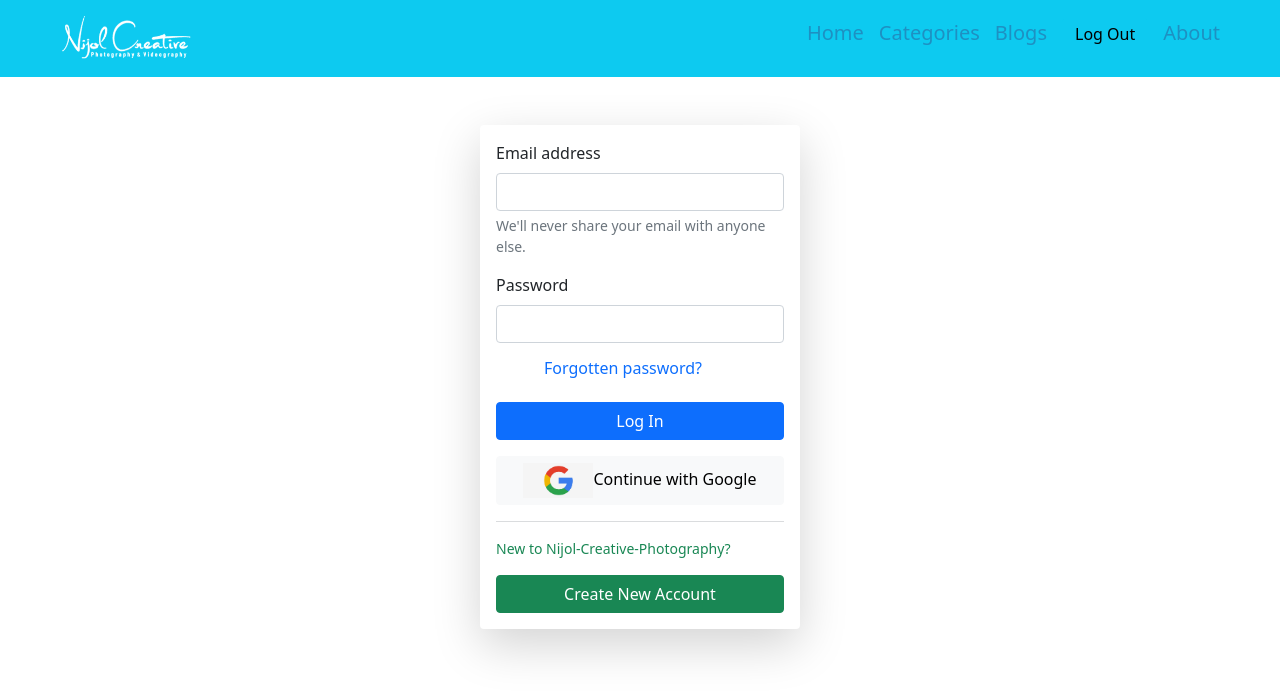
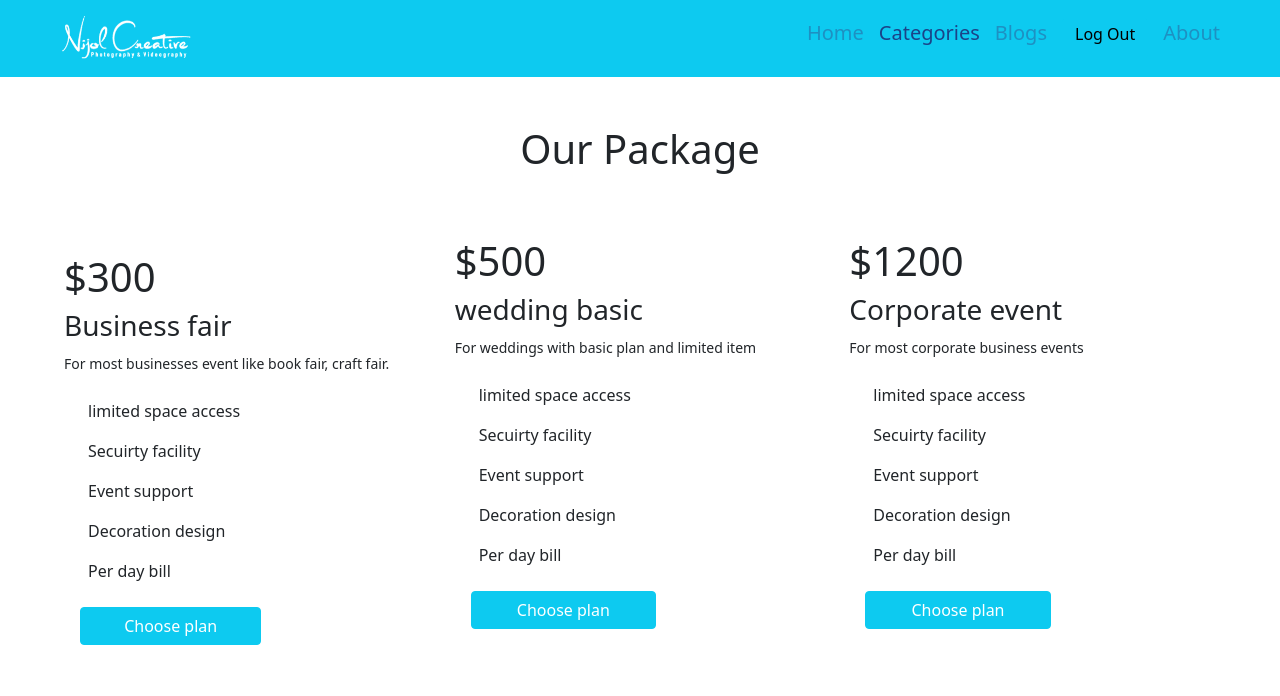
Before and after one commit to mohammadyusuf123/Photography-website, a React (Create React App) app: page /categories/1 in a window 1280 px wide. Before the commit this address led to /login. Shown: the top 696 px of the page. Built offline with nearby package versions, Linux system fonts and the light colour scheme; no server answers; sample sign-in values are in the browser's storage.

Commit message:
add-spinner

```diff
--- a/src/Components/ RequireAuth/ RequireAuth.js
+++ b/src/Components/ RequireAuth/ RequireAuth.js
@@ -2,12 +2,15 @@ import React from 'react';
 import { useAuthState } from 'react-firebase-hooks/auth';
 import { Navigate, useLocation } from 'react-router-dom';
 import auth from '../../firebase.init';
+import Loading from '../Loading/Loading';
 
 const  RequireAuth = ({children}) => {
-    const [user] = useAuthState(auth);
+    const [user,loading] = useAuthState(auth);
     let location = useLocation();
 
-
+    if(loading){
+      return<Loading></Loading>
+    }
   if (!user) {
 
     return <Navigate to="/login" state={{ from: location }} replace />;
--- a/src/Components/Booking/Booking.js
+++ b/src/Components/Booking/Booking.js
@@ -4,9 +4,71 @@ import { useParams } from 'react-router-dom';
 const Booking = () => {
     const{categoriesId}=useParams()
     return (
-        <div>
-            <h1>This is Booking page</h1>
-        </div>
+
+     <div className='pt-5'>
+         <h1 class="text-center">Our Package</h1>
+           <div className='row pt-3 m-5'>
+               <div className='col-md-4 p-3  '>
+               <div>
+                        <h1>$300</h1>
+                        <h3>Business fair</h3>
+                        <small>For most businesses event like book fair, craft fair.</small>
+                      </div>
+                      <div class="pt-3 " >
+                        <ul class="list-group" >
+                            <li  class="list-group-item border-0"><i class="fas pe-2 fa-check-circle"></i>limited space access</li>
+                            <li class="list-group-item border-0"><i class="fas pe-2 fa-check-circle"></i>Secuirty facility</li>
+                            <li class="list-group-item border-0"><i class="fas pe-2 fa-check-circle"></i>Event support</li>
+                            <li class="list-group-item border-0"><i class="fas pe-2 fa-check-circle"></i>Decoration design</li>
+                            <li class="list-group-item border-0"><i class="fas pe-2 fa-check-circle"></i>Per day bill</li>
+                          </ul>
+                      </div>
+                      <div class="">
+                        <button type="button" class="btn ms-3 mt-3 btn-md text-white w-50 btn-info">Choose plan</button>
+                    </div>
+               </div>
+               <div className='col-md-4'>
+               <div>
+                        <h1>$500</h1>
+                        <h3>wedding basic</h3>
+                        <small>For weddings with basic plan
+                          and limited item</small>
+                      </div>
+                      <div class="pt-3 " >
+                        <ul class="list-group" >
+                            <li  class="list-group-item border-0"><i class="fas pe-2 fa-check-circle"></i>limited space access</li>
+                            <li class="list-group-item border-0"><i class="fas pe-2 fa-check-circle"></i>Secuirty facility</li>
+                            <li class="list-group-item border-0"><i class="fas pe-2 fa-check-circle"></i>Event support</li>
+                            <li class="list-group-item border-0"><i class="fas pe-2 fa-check-circle"></i>Decoration design</li>
+                            <li class="list-group-item border-0"><i class="fas pe-2 fa-check-circle"></i>Per day bill</li>
+                          </ul>
+                      </div>
+                      <div class="">
+                        <button type="button" class="btn ms-3 mt-3 btn-md text-white w-50 btn-info">Choose plan</button>
+                    </div>
+               </div>
+               < div className='col-md-4'>
+               <div>
+                        <h1>$1200</h1>
+                        <h3>Corporate event</h3>
+                        <small>For most corporate business events</small>
+                      </div>
+                      <div class="pt-3 " >
+                        <ul class="list-group" >
+                            <li  class="list-group-item border-0"><i class="fas pe-2 fa-check-circle"></i>limited space access</li>
+                            <li class="list-group-item border-0"><i class="fas pe-2 fa-check-circle"></i>Secuirty facility</li>
+                            <li class="list-group-item border-0"><i class="fas pe-2 fa-check-circle"></i>Event support</li>
+                            <li class="list-group-item border-0"><i class="fas pe-2 fa-check-circle"></i>Decoration design</li>
+                            <li class="list-group-item border-0"><i class="fas pe-2 fa-check-circle"></i>Per day bill</li>
+                          </ul>
+                      </div>
+                      <div class="">
+                        <button type="button" class="btn ms-3 mt-3 btn-md text-white w-50 btn-info">Choose plan</button>
+                    </div>
+               </div>
+
+           </div>
+     </div>
     );
 };
 
--- a/src/Components/GoogleSingIn/GoogleSingIn.js
+++ b/src/Components/GoogleSingIn/GoogleSingIn.js
@@ -3,6 +3,7 @@ import { useSignInWithGoogle } from 'react-firebase-hooks/auth';
 import { useNavigate } from 'react-router-dom';
 import auth from '../../firebase.init';
 import google from'../../images/google.webp'
+import Loading from '../Loading/Loading';
 
 const GoogleSingIn = () => {
     const navigate=useNavigate()
@@ -15,7 +16,7 @@ const GoogleSingIn = () => {
         );
       }
       if (loading) {
-        return <p>Loading...</p>;
+        return <Loading></Loading>
       }
       if (user) {
         return (
--- /dev/null
+++ b/src/Components/Loading/Loading.js
@@ -0,0 +1,12 @@
+import React from 'react';
+import { Spinner } from 'react-bootstrap';
+
+const Loading = () => {
+    return (
+        <div style={{height:'400px'}} className='d-flex justify-content-center align-items-center'>
+          <Spinner animation="border" variant="primary" />
+        </div>
+    );
+};
+
+export default Loading;
--- a/src/Components/Login/Login.js
+++ b/src/Components/Login/Login.js
@@ -5,6 +5,7 @@ import { useSendPasswordResetEmail, useSignInWithEmailAndPassword } from 'react-
 import { Link, useLocation, useNavigate } from 'react-router-dom';
 import auth from '../../firebase.init';
 import GoogleSingIn from '../GoogleSingIn/GoogleSingIn';
+import Loading from '../Loading/Loading';
 const Login = () => {
     const [sendPasswordResetEmail] = useSendPasswordResetEmail(auth);
     const navigate=useNavigate()
@@ -16,6 +17,7 @@ const Login = () => {
        loading,
        error,
      ] = useSignInWithEmailAndPassword(auth);
+
      const handleSubmit=(event)=>{
         event.preventDefault()
         const email=event.target.email.value;
@@ -35,6 +37,17 @@ const Login = () => {
     if(user){
         navigate('/')
     }
+    if(loading){
+        return<Loading></Loading>
+    }
+
+    if (error) {
+        return (
+          <div>
+            <p className='text-danger'>Error: {error.message}</p>
+          </div>
+        );
+      }
 
     return (
         <div>
@@ -48,6 +61,7 @@ const Login = () => {
           <label for="exampleInputPassword1" class="form-label">Password</label>
           <input name='password' type="password" class="form-control" id="exampleInputPassword1"/>
         </div>
+
           <div class="text-primary justify-content-between mt-3 ms-5">
             <h6 className='send-mail' onClick={sendMail}>Forgotten password?</h6>
           </div>
--- a/src/Components/Register/Register.js
+++ b/src/Components/Register/Register.js
@@ -3,6 +3,7 @@ import { useNavigate } from 'react-router-dom';
 import auth from '../../firebase.init';
 import { useCreateUserWithEmailAndPassword } from 'react-firebase-hooks/auth';
 import GoogleSingIn from '../GoogleSingIn/GoogleSingIn';
+import Loading from '../Loading/Loading';
 
 const Register = () => {
     const [
@@ -10,7 +11,7 @@ const Register = () => {
         user,
         loading,
         error,
-      ] = useCreateUserWithEmailAndPassword(auth);
+      ] = useCreateUserWithEmailAndPassword(auth,{sendEmailVerification:true});
     const navigate=useNavigate()
     const handleLogIn=()=>{
         navigate('/login')
@@ -26,6 +27,16 @@ const Register = () => {
     if(user){
         navigate('/')
     }
+    if(loading){
+       return<Loading></Loading>
+    }
+    if (error) {
+        return (
+          <div>
+            <p className='text-danger'>Error: {error.message}</p>
+          </div>
+        );
+      }
     return (
         <div>
             <form onSubmit={handleSubmit} class="w-25 mx-auto shadow-lg p-3 mb-5 mt-5 bg-body rounded">
```
